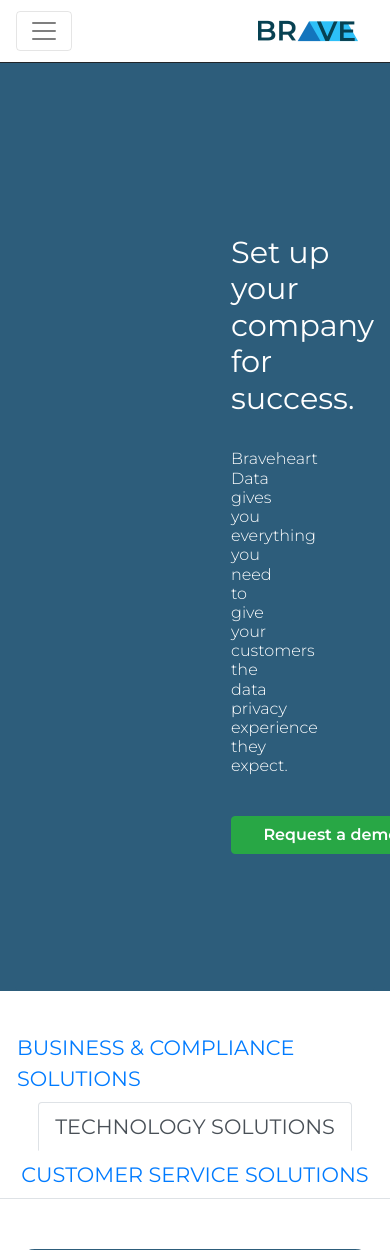
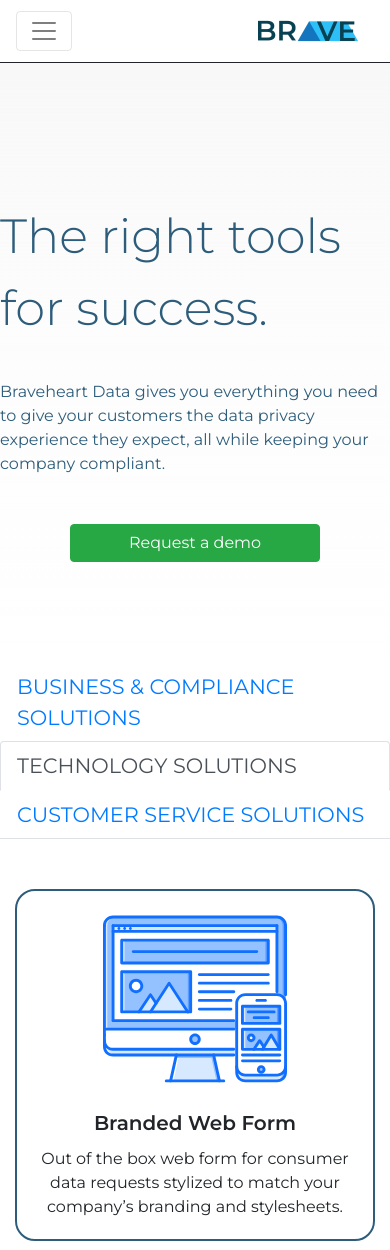
Before and after one commit to Aarongramlich/braveheartWebsite, a Django app: page /solutions/ in a window 390 px wide. Shown: the top 1250 px of the page. Run offline with Django 3.2, Linux system fonts and the light colour scheme; some libraries are stand-ins or nearby versions.

Commit message:
changed design and responsive features

```diff
--- a/website_app/static/website_app/website_app.css
+++ b/website_app/static/website_app/website_app.css
@@ -17,7 +17,10 @@ html,body{
 */
 
 .container-fullwidth.index-banner{
-	background-image: linear-gradient(to bottom right,#2D5D7B,#5271FF,#F5F1E3);
+	background: radial-gradient(circle, rgba(20,117,190,1) 0%, rgba(46,192,249,0.75) 100%);
+	/*background-image: linear-gradient(to bottom,#52489C,#2EC0F9,#FFFFFF);*/
+	/*background-image: linear-gradient(to bottom,#52489C,#1475be,#2EC0F9,#FFFFFF);*/
+	/*background-image: linear-gradient(to bottom,#2D5D7B,#1475be,#FFFFFF);*/
 	min-height: 600px;
 	color: white;
 	padding-bottom: 100px;
@@ -117,6 +120,16 @@ html,body{
 	font-size: 1.7em;
 }
 
+#solution-banner-title{
+	font-size:3em;
+	font-weight:300;
+}
+
+#solution-banner-text{
+	font-size:1em;
+}
+
+
 #index-hero-text{
 	font-size:1em;
 
@@ -129,7 +142,7 @@ html,body{
 
 
 .col-12.banner-col{
-	max-width: 600px;
+	max-width: 800px;
 }
 
 .col-sm.index-banner-col{
@@ -254,6 +267,23 @@ html,body{
 /*
 STYLING FOR PROSPECT_FORM.HTML*/
 
+.container-fullwidth.contact-banner{
+	background-image: linear-gradient(to bottom,#52489C,#2EC0F9,#FFFFFF);
+	/*background-image: radial-gradient( circle farthest-corner at 12.3% 19.3%,  rgba(85,88,218,1) 0%, rgba(95,209,249,1) 100.2% );*/
+	min-height: 600px;
+	color: white;
+	padding-bottom: 100px;
+}
+
+#contact-banner-row{
+	padding-top: 200px;
+}
+
+#contact-hero-text{
+	text-align: center;
+	font-size:1.7em;
+}
+
 .col-sm-6.contactUsText{
 	font-weight:300;
 	text-align:left;
@@ -334,10 +364,29 @@ STYLING FOR COMPLIANCE_DETAIL.HTML*/
 }
 
 
+.container-fullwidth.solutions-banner{
+	/*background: linear-gradient(180deg, rgba(244,244,244,1) 0%, rgba(255,255,255,1) 100%);*/
 
-#solutions_banner{
+	background: linear-gradient(180deg, rgba(244,244,244,0.750656512605042) 0%, rgba(249,249,249,0.4) 50%, rgba(255,255,255,1) 100%);
+	/*background-image: linear-gradient(to bottom right,#2D5D7B,#5271FF);*/
+	min-height: 600px;
+	color: #2d5d7b;
+	padding-bottom: 100px;
+}
 
-	/*top: 50%;*/
+#solution-banner-content{
+	padding-top: 200px;
+}
+
+#solution-banner-subcontent{
+	padding-top: 20px;
+}
+
+
+
+/*#solutions_banner{
+
+
 	background-color:#2d5d7b;
 	color: white;
 	text-align:center;
@@ -347,7 +396,7 @@ STYLING FOR COMPLIANCE_DETAIL.HTML*/
 	margin-top: 105px;
 	margin-bottom: 105px;
 }
-
+*/
 .solutions-image {
 	height: 200px;
 	width: 200px;
--- a/website_app/templates/website_app/index.html
+++ b/website_app/templates/website_app/index.html
@@ -20,6 +20,11 @@
 			<p id='index-hero-text'>Braveheart Data is your dedicated partner in staying compliant with the data privacy expectations your customers demand. We do the heavy lifting, so that you don't have to.</p>
 		</div>
 
+	</div>
+	<div class="row d-flex justify-content-center">
+		<div class="col-12 text-center">
+				<a href="{% url 'website_app:sales_create' %}"><button type="button" class="btn btn-success">Request a demo</button></a>
+		</div>
 	</div>
 
 
--- a/website_app/templates/website_app/product_detail.html
+++ b/website_app/templates/website_app/product_detail.html
@@ -3,32 +3,45 @@
 
 {% block body_block %}
 
-<div style="background-color: #2d5d7b">
-<div class="container">
-	<div class="jumbotron" style="background-color:#2d5d7b;">
-		<div class="pt-5" id='solutions_banner'>
-			<h1 class='heroStatement' style="font-size: 1.9em;font-weight: 400;text-align: left">Set up your company for success.</h1>
-			<h6 class='mt-4' style="font-weight: 300;text-align: left">Braveheart Data gives you everything you need to give your customers the data privacy experience they expect.</h6>
-			<div class="row">
-			<div class="col-sm">
-				<a href="{% url 'website_app:vision_detail' %}"><button type="button" class="btn btn-success" style="float: left;width: 200px;font-weight: 600;">Request a demo</button></a>
-			</div>
+<!-- <div style="background-color: #2d5d7b"> -->
+<div class="container-fullwidth solutions-banner">
+
+
+	<div class="row d-flex justify-content-center" id='solution-banner-content'>
+		<div class="col-12 banner-col">
+			<p id='solution-banner-title'>The right tools for success.</p>
 		</div>
+	</div>
+
+
+	<div class="row d-flex justify-content-center" id='solution-banner-subcontent'>
+		<div class="col-12 banner-col">
+			<p id='solution-banner-text'>Braveheart Data gives you everything you need to give your customers the data privacy experience they expect, all while keeping your company compliant.</p>
+			<!-- <h6 class='mt-4' style="font-weight: 300;text-align: left">Braveheart Data gives you everything you need to give your customers the data privacy experience they expect.</h6> -->
+		</div>
+	</div>
+
+	<div class="row d-flex justify-content-center">
+		<div class="col-12 text-center">
+				<a href="{% url 'website_app:sales_create' %}"><button type="button" class="btn btn-success">Request a demo</button></a>
 		</div>
 	</div>
 </div>
-</div>
+
+
 
 <div class="container-fullwidth">
 <nav>
-	<div class="nav nav-tabs justify-content-center" id="nav-tab" role="tablist">
-
-	    <a class="nav-item nav-link solutions-title-1" id="nav-business-tab" data-toggle="tab" href="#nav-business" role="tab" aria-controls="nav-business" aria-selected="true">BUSINESS & COMPLIANCE SOLUTIONS</a>
 
 
-	    <a class="nav-item nav-link active solutions-title-2" id="nav-technology-tab" data-toggle="tab" href="#nav-technology" role="tab" aria-controls="nav-technology" aria-selected="true">TECHNOLOGY SOLUTIONS</a>
+	<div class="nav nav-tabs justify-content-center flex-column flex-sm-row" id="nav-tab" role="tablist">
 
-	    <a class="nav-item nav-link solutions-title-3" id="nav-service-tab" data-toggle="tab" href="#nav-customer-service" role="tab" aria-controls="nav-customer-service" aria-selected="true">CUSTOMER SERVICE SOLUTIONS</a>
+	    <a class="nav-item nav-link solutions-title-1 flex-sm-fill text-sm-center" id="nav-business-tab" data-toggle="tab" href="#nav-business" role="tab" aria-controls="nav-business" aria-selected="true">BUSINESS & COMPLIANCE SOLUTIONS</a>
+
+
+	    <a class="nav-item nav-link active solutions-title-2 flex-sm-fill text-sm-center" id="nav-technology-tab" data-toggle="tab" href="#nav-technology" role="tab" aria-controls="nav-technology" aria-selected="true">TECHNOLOGY SOLUTIONS</a>
+
+	    <a class="nav-item nav-link solutions-title-3 flex-sm-fill text-sm-center" id="nav-service-tab" data-toggle="tab" href="#nav-customer-service" role="tab" aria-controls="nav-customer-service" aria-selected="true">CUSTOMER SERVICE SOLUTIONS</a>
 
 	</div>
 </nav>
```
Also changed, not shown: website_app/templates/website_app/prospect_form.html (+7 -7 lines).
